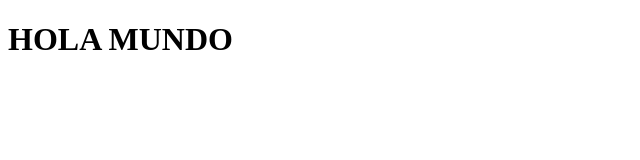
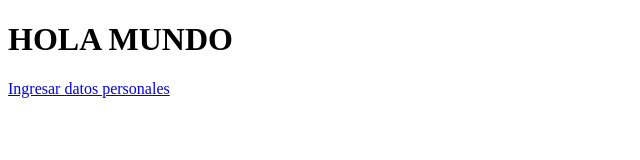
Before and after one commit to lisandrobm/proyectos, a plain HTML site: page index.html in a window 1280 px wide. Shown: the whole page, without its empty margins (0-640 px from the left). Drawn offline with Linux system fonts and the light colour scheme.

Commit message:
Segundo commit

```diff
--- a/index.html
+++ b/index.html
@@ -7,5 +7,6 @@
 
 <body>
 <h1>HOLA MUNDO</h1>
+<a href="datos_personales.html">Ingresar datos personales</a>
 </body>
 </html>
```
